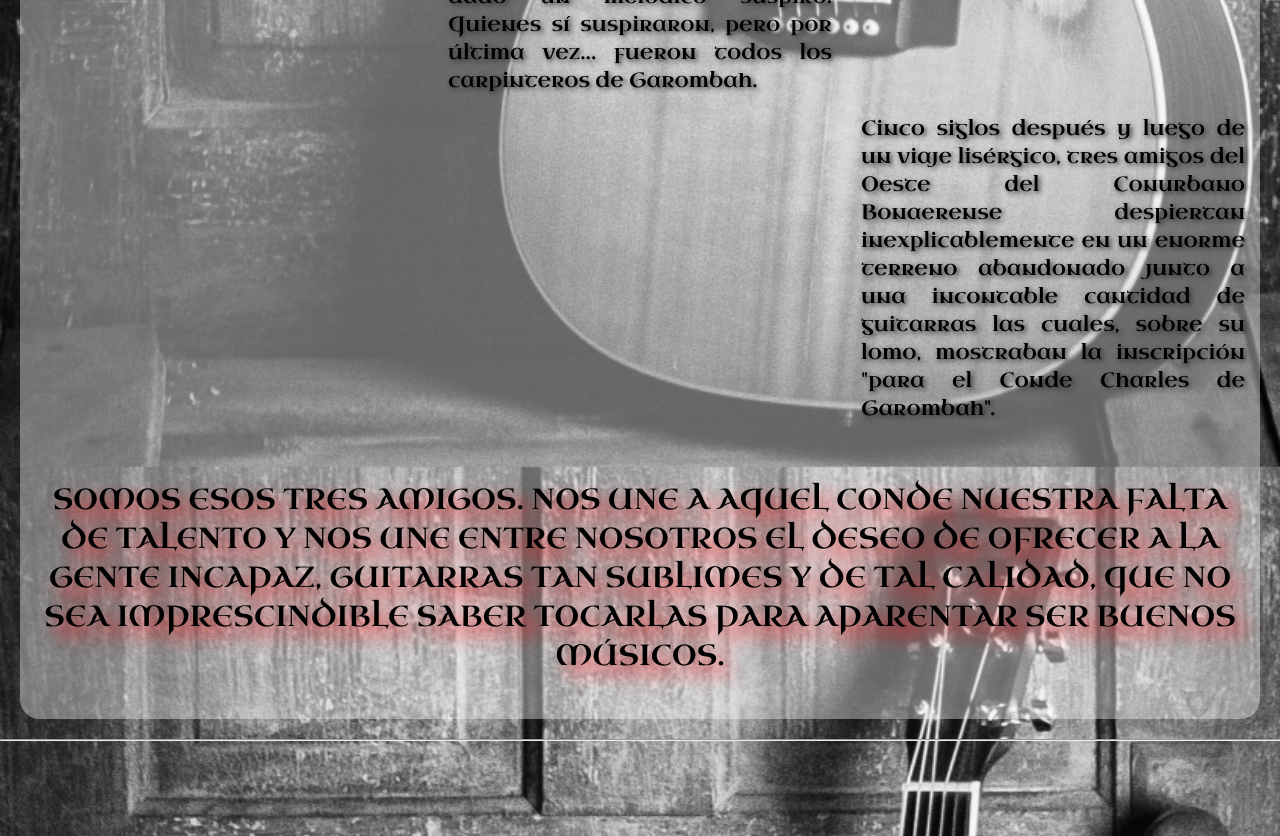
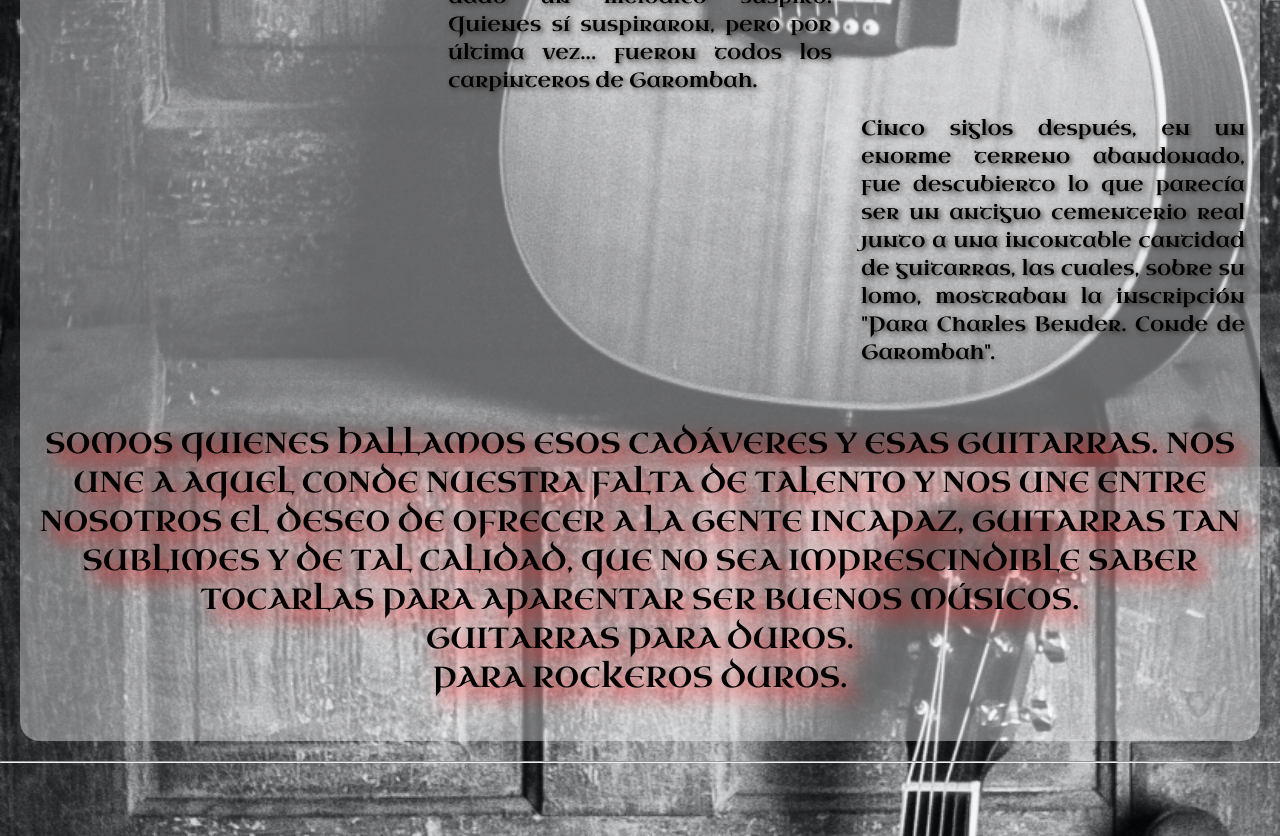
Before and after one commit to Diegorapa/Guitarras-Garombah-TP0, a plain HTML site: page nosotros.html in a window 1280 px wide. Shown: the part 1490-2326 px from the top of the page. Drawn offline with Linux system fonts and the light colour scheme.

Commit message:
Nosotros Productos update

```diff
--- a/nosotros.html
+++ b/nosotros.html
@@ -71,7 +71,7 @@
             <p class="logo" id="titulo">BENDER</p>
         </div>
         <br>
-        <h1 id="lema"> Guitarras para rockeros duros</h1>
+        <h1 id="lema">Guitarras para rockeros duros</h1>
         <br><br><br>
     </section>
 
@@ -86,7 +86,7 @@
         <div class="parrNos">
             <div class="parr1">
                 <p>Cuenta la leyenda que a fines del Siglo XVI, el Conde de Garombah, Charles
-                    Garombius III,
+                    Bender III,
                     ordenó a todos los lutieres, carpinteros y artesanos del reino la confección de una guitarra cuyo
                     resonar fuera tan
                     perfecto, armonioso y fluido, que compensara su absoluta falta de talento musical. Aquellos que
@@ -104,22 +104,17 @@
             </div>
 
             <div class="parr3">
-                <p>Cinco siglos después y luego de un viaje lisérgico, tres amigos del Oeste del
-                    Conurbano
-                    Bonaerense despiertan inexplicablemente en un enorme terreno abandonado junto a una incontable
-                    cantidad
-                    de
-                    guitarras las cuales, sobre su lomo, mostraban la inscripción "para el Conde Charles de Garombah".
+                <p>Cinco siglos después, en un enorme terreno abandonado, fue descubierto lo que parecía ser un antiguo
+                    cementerio real junto a una incontable cantidad de guitarras, las cuales, sobre su lomo, mostraban la
+                    inscripción "Para Charles Bender. Conde de Garombah".
                     <br><br>
                 </p>
             </div>
 
             <div class="parr4">
-                <p>SOMOS ESOS TRES AMIGOS. NOS UNE A AQUEL CONDE NUESTRA FALTA DE TALENTO Y NOS
-                    UNE ENTRE
-                    NOSOTROS EL DESEO DE OFRECER A LA GENTE INCAPAZ, GUITARRAS TAN SUBLIMES Y DE TAL CALIDAD, QUE NO SEA
-                    IMPRESCINDIBLE SABER
-                    TOCARLAS PARA APARENTAR SER BUENOS MÚSICOS.</p>
+                <p>SOMOS QUIENES HALLAMOS ESOS CADÁVERES Y ESAS GUITARRAS. NOS UNE A AQUEL CONDE NUESTRA FALTA DE TALENTO Y NOS
+                    UNE ENTRE NOSOTROS EL DESEO DE OFRECER A LA GENTE INCAPAZ, GUITARRAS TAN SUBLIMES Y DE TAL CALIDAD, QUE NO SEA
+                    IMPRESCINDIBLE SABER TOCARLAS PARA APARENTAR SER BUENOS MÚSICOS. <br> GUITARRAS PARA DUROS. <br> PARA ROCKEROS DUROS.</p>
             </div>
 
         </div>
@@ -143,14 +138,14 @@
 
             <div>
                 <span style="padding: 10px;">Seguinos:</span>
-                <div class="ig icon-redes"><a href="https://www.instagram.com/guitarrascasas/" target="_blank"><img src="icon/Ico_Ig_transp.png" alt="Instagram"
-                            height="100%"></a></div>
-                <div class="fb icon-redes"><a href="https://www.facebook.com/guitarrascasas/" target="_blank"><img src="icon/Ico_FB_transp.png" alt="Facebook"
-                            height="100%"></a></div>
-                <div class="wap icon-redes"><a href="https://wa.me/3532417742" target="_blank"><img src="icon/Ico_Wapp_transp.png" alt="Whatsapp"
-                            height="100%"></a></div>
-                <div class="tw icon-redes"><a href="https://twitter.com/GuitarrasCasas" target="_blank"><img src="icon/Ico_Tw_transp.png" alt="Twitter"
-                            height="100%"></a></div>
+                <div class="ig icon-redes"><a href="https://www.instagram.com/guitarrascasas/" target="_blank"><img
+                            src="icon/Ico_Ig_transp.png" alt="Instagram" height="100%"></a></div>
+                <div class="fb icon-redes"><a href="https://www.facebook.com/guitarrascasas/" target="_blank"><img
+                            src="icon/Ico_FB_transp.png" alt="Facebook" height="100%"></a></div>
+                <div class="wap icon-redes"><a href="https://wa.me/3532417742" target="_blank"><img
+                            src="icon/Ico_Wapp_transp.png" alt="Whatsapp" height="100%"></a></div>
+                <div class="tw icon-redes"><a href="https://twitter.com/GuitarrasCasas" target="_blank"><img
+                            src="icon/Ico_Tw_transp.png" alt="Twitter" height="100%"></a></div>
             </div>
         </div>
     </footer>
```
Also changed, not shown: Productos.html (+4 -4 lines), icon/Set-of-social-media-network-buttons.jpg (deleted), 11 other files.
